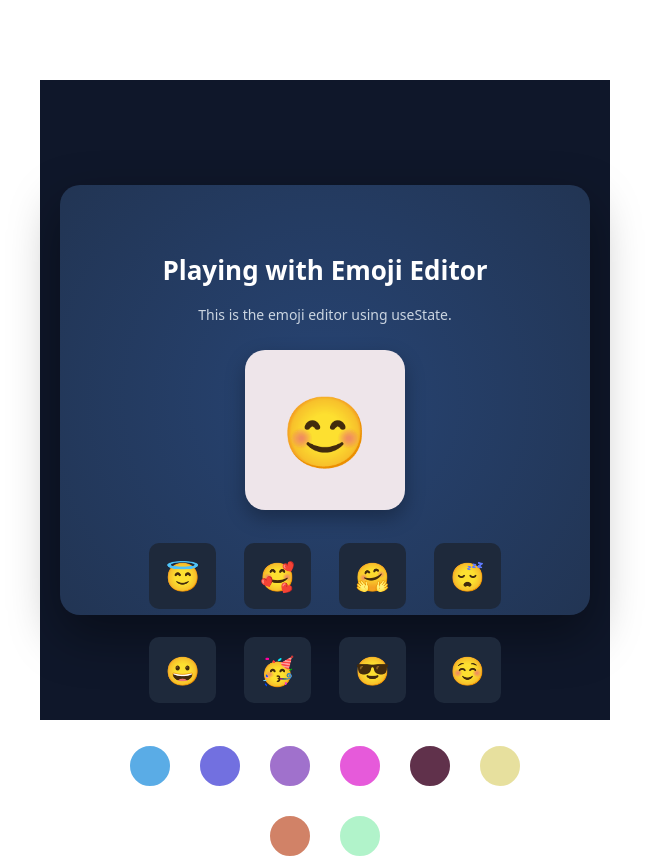
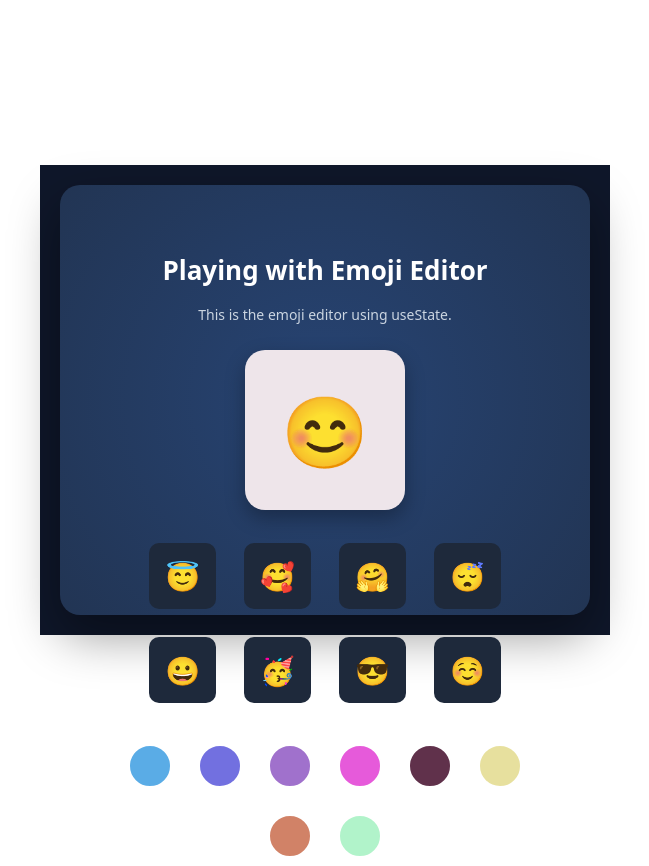
Before and after one commit to Pranali855/assignment-20, a React (Vite) app in the folder assignment-20/: page / in a window 1280 px wide. Shown: the whole page, without its empty margins (530-1179 px from the left). Built offline with nearby package versions, Linux system fonts and the light colour scheme.

Commit message:
Update App.css
changed

```diff
--- a/assignment-20/src/App.css
+++ b/assignment-20/src/App.css
@@ -1,7 +1,7 @@
 
 .page-container {
   width: 100%;
-  min-height: 80vh;
+  min-height: 50vh;
   display: flex;
   align-items: center;
   justify-content: center;
```
